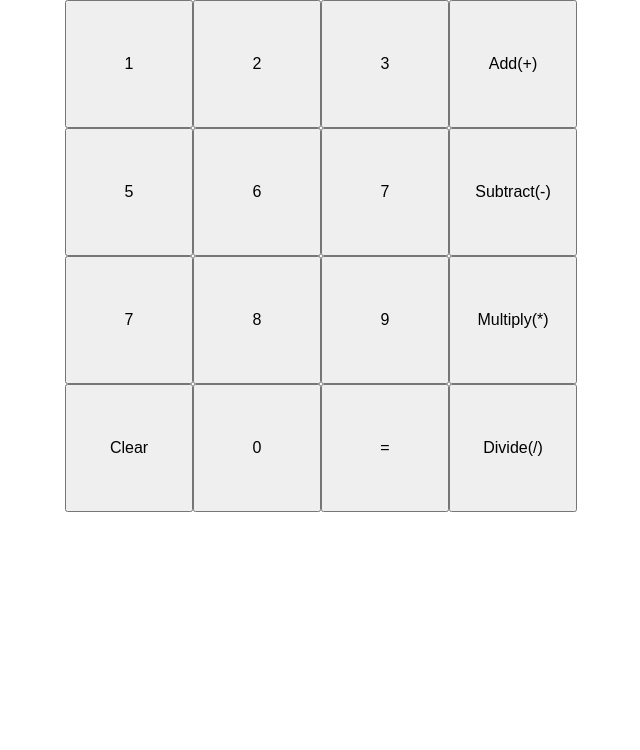
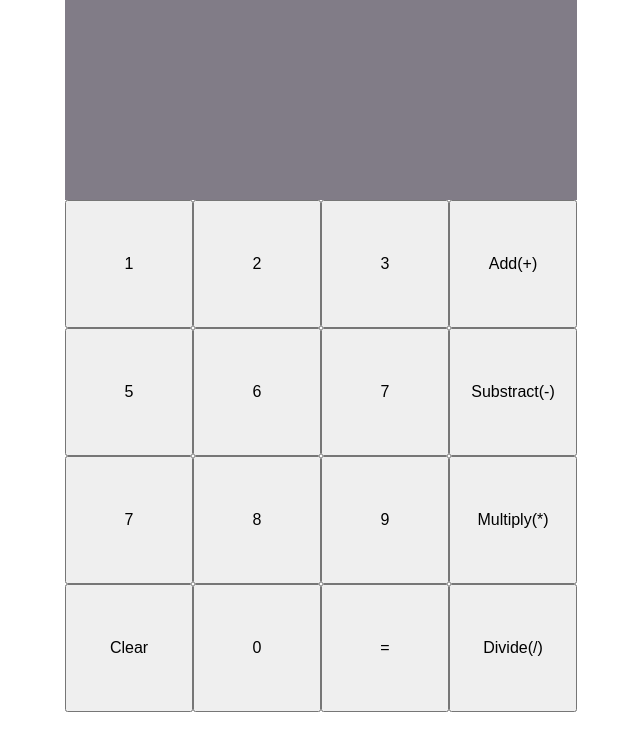
Before and after one commit to purnimagupta/react-calculator, a React (Create React App) app: page / in a window 1280 px wide. Shown: the top 750 px of the page, without its empty margins (319-959 px from the left). Built offline with nearby package versions, Linux system fonts and the light colour scheme.

Commit message:
Refactor(Keypad): remove keyboard section and add DisplayScreen Component
- Create a functional component Keypad to store all the buttons.
- Create a Button component to render buttons.
- Create a DisplayScreen component to render results and equation.

```diff
--- a/src/App.css
+++ b/src/App.css
@@ -63,3 +63,18 @@
   height: 100%;
   font-size: 1rem;
 }
+.result_screen {
+  height: 25vh;
+  width: 100%;
+  background-color: #817c87;
+}
+
+.answer {
+  height: 15vh;
+  width: 100%;
+}
+
+.equation {
+  height: 10vh;
+  width: 100%;
+}
--- /dev/null
+++ b/src/components/Button.js
@@ -0,0 +1,11 @@
+import React from 'react';
+import '../App.css';
+
+const Button = (props) => {
+  return(
+    <button className="btn">
+      {props.name}
+    </button>
+  )
+}
+export default Button;
--- /dev/null
+++ b/src/components/DisplayScreen.js
@@ -0,0 +1,16 @@
+import React from 'react';
+import '../App.css';
+
+function DisplayScreen(props) {
+  return(
+    <div className="result_screen">
+      <div className="answer">
+
+      </div>
+      <div className="equation">
+
+      </div>
+    </div>
+  )
+}
+export default DisplayScreen;
--- /dev/null
+++ b/src/components/Keypad.js
@@ -0,0 +1,34 @@
+import React from 'react';
+import '../App.css';
+import Button from './Button';
+const Keypad = (props) => {
+  return(
+    <section className="keypad">
+      <div className="keypad_row">
+        <Button name="1"></Button>
+        <Button name="2"></Button>
+        <Button name="3"></Button>
+        <Button name="Add(+)"></Button>
+      </div>
+      <div className="keypad_row">
+        <Button name="5"></Button>
+        <Button name="6"></Button>
+        <Button name="7"></Button>
+        <Button name="Substract(-)"></Button>
+      </div>
+      <div className="keypad_row">
+        <Button name="7"></Button>
+        <Button name="8"></Button>
+        <Button name="9"></Button>
+        <Button name="Multiply(*)"></Button>
+      </div>
+      <div className="keypad_row">
+        <Button name="Clear"></Button>
+        <Button name="0"></Button>
+        <Button name="="></Button>
+        <Button name="Divide(/)"></Button>
+      </div>
+    </section>
+  )
+}
+export default Keypad;
--- a/src/containers/Calculator.js
+++ b/src/containers/Calculator.js
@@ -1,5 +1,7 @@
 import React from 'react';
 import '../App.css';
+import DisplayScreen from '../components/DisplayScreen';
+import Keypad from '../components/Keypad';
 
 class Calculator extends React.Component {
   state = {
@@ -10,32 +12,8 @@ class Calculator extends React.Component {
   render() {
     return(
       <div className="calculator">
-        <section className="keypad">
-          <div className="keypad_row">
-            <button className="btn">1</button>
-            <button className="btn">2</button>
-            <button className="btn">3</button>
-            <button className="btn">Add(+)</button>
-          </div>
-          <div className="keypad_row">
-            <button className="btn">5</button>
-            <button className="btn">6</button>
-            <button className="btn">7</button>
-            <button className="btn">Subtract(-)</button>
-          </div>
-          <div className="keypad_row">
-            <button className="btn">7</button>
-            <button className="btn">8</button>
-            <button className="btn">9</button>
-            <button className="btn">Multiply(*)</button>
-          </div>
-          <div className="keypad_row">
-            <button className="btn">Clear</button>
-            <button className="btn">0</button>
-            <button className="btn">=</button>
-            <button className="btn">Divide(/)</button>
-          </div>
-        </section>
+        <DisplayScreen />
+        <Keypad />
       </div>
     )
   }
```
